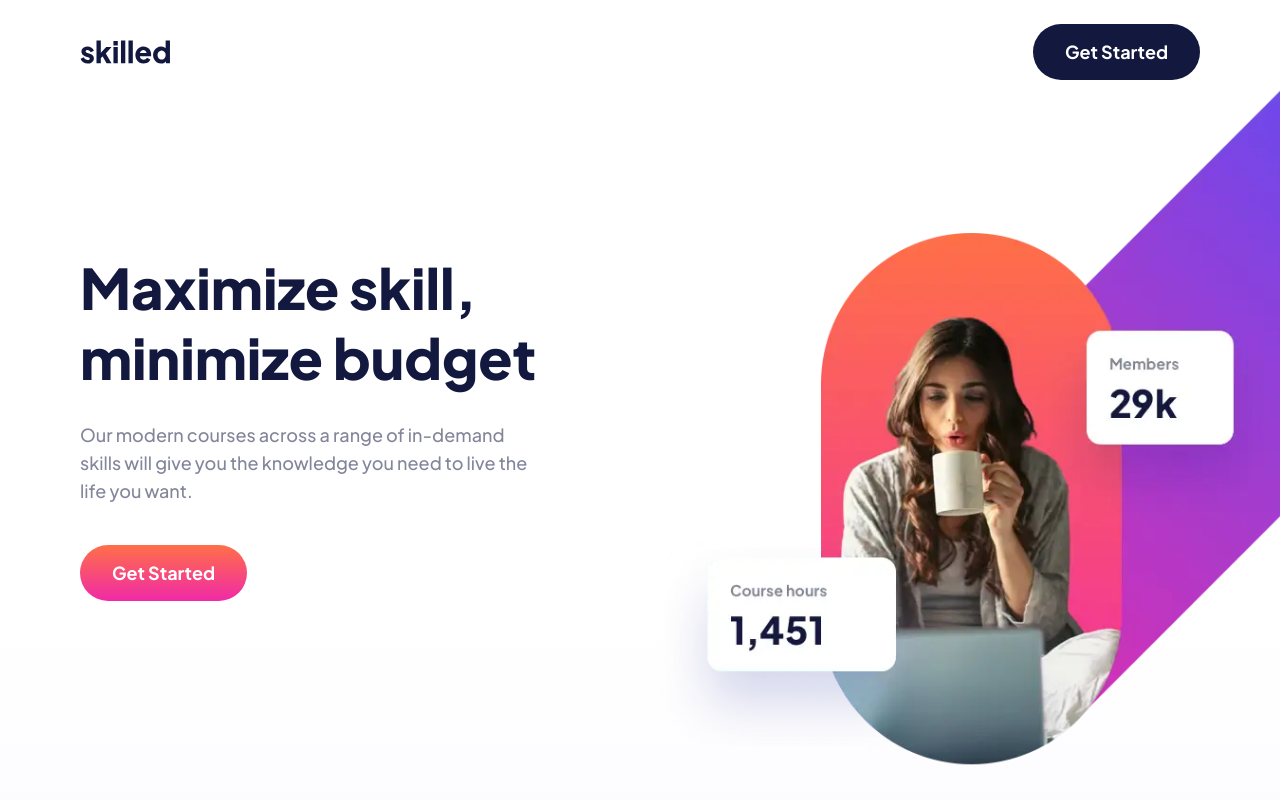
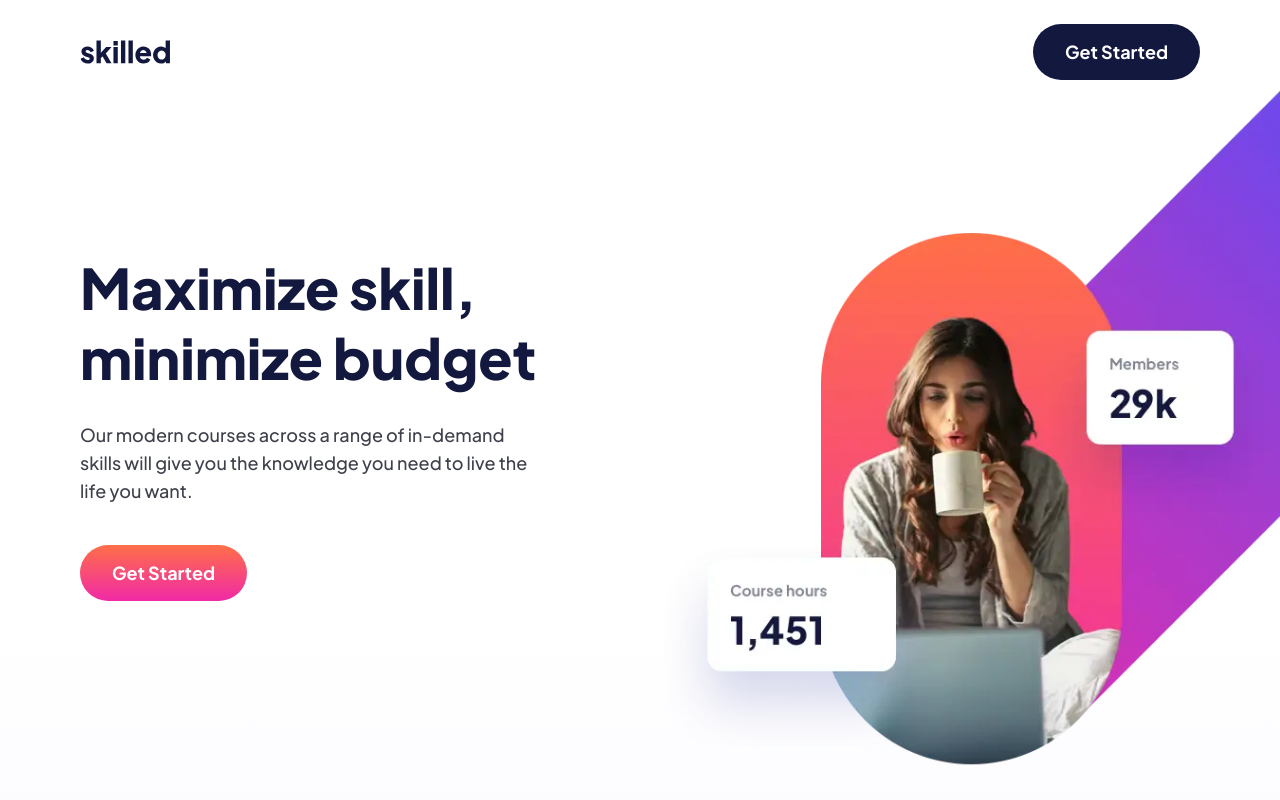
Before and after one commit to saurav-verma-01/skilled_E-learning_landing_page, a React (Vite) app: page / in a window 1280 px wide. Shown: the top 800 px of the page. Built offline with nearby package versions, Linux system fonts and the light colour scheme.

Commit message:
accessibility fixes

```diff
--- a/index.html
+++ b/index.html
@@ -37,6 +37,7 @@
     <style>
       body {
         font-family: "Plus Jakarta Sans", sans-serif;
+        font-display: swap;
       }
     </style>
   </head>
--- a/src/index.css
+++ b/src/index.css
@@ -3,6 +3,7 @@
   --light-blue: #666ca3;
   --dark-blue: #13183f;
   --light-gray: #83869a;
+  --new-gray: #3e404c;
   --hot-pink: #f74780;
   --light-pink: #ffa7c3;
   --white: #fff;
@@ -82,7 +83,7 @@ body {
 }
 
 .body-text {
-  color: var(--light-gray);
+  color: var(--new-gray);
   font-size: 1rem;
   font-weight: 500;
   line-height: 1.625;
@@ -174,7 +175,7 @@ body {
   }
 
   .body-text {
-    color: var(--light-gray);
+    color: var(--new-gray);
     font-size: 1.125rem;
     font-weight: 500;
     line-height: 1.556;
```
